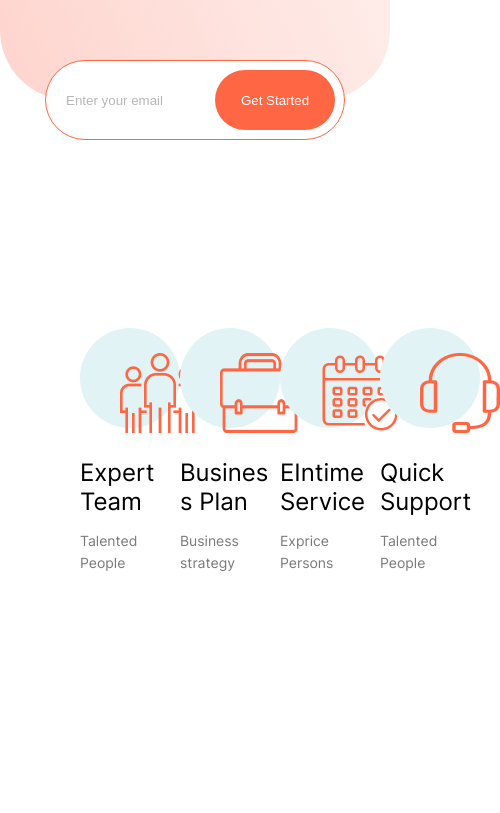
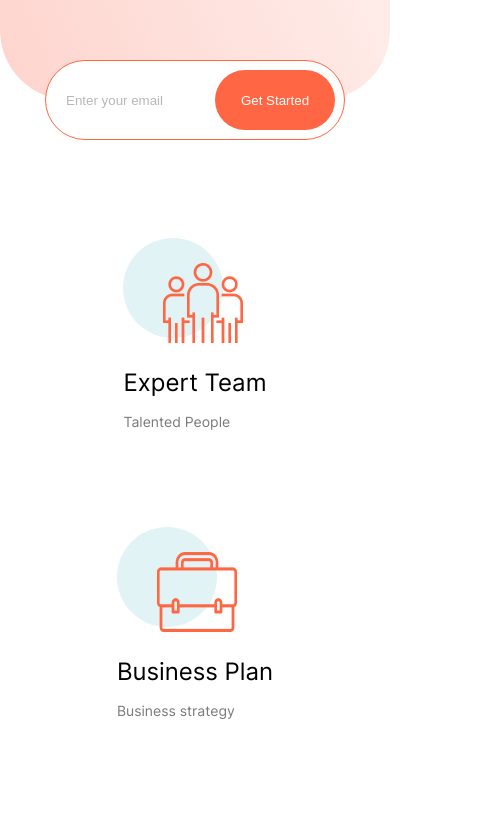
Before and after one commit to dworker863/Dudeshape, a website: page assets/index.html in a window 390 px wide. Shown: the part 800-1613 px from the top of the page, 500 px wide, since content can reach past the window. Before the commit the page ends 1571 px from the top, so only its background shows below. Drawn offline with Linux system fonts and the light colour scheme; files whose address does not match are found by name.

Commit message:
Benefits section all screens

```diff
--- a/assets/scss/_media.scss
+++ b/assets/scss/_media.scss
@@ -115,6 +115,16 @@
     left: 50%;
     transform: translate(-316px);
   }
+
+  .benefits__wrapper {
+    display: grid;
+    grid-template-columns: 1fr 1fr;
+    grid-template-rows: 1fr 1fr;
+  }
+
+  .benefits__item {
+    margin: 0 auto;
+  }
 }
 
 @media (max-width: 768px) {
@@ -196,6 +206,16 @@
     top: 50px;
     transform: translate(-200px);
   }
+
+  .benefits__wrapper {
+    grid-template-columns: 1fr;
+    grid-template-rows: 1fr 1fr 1fr 1fr;
+    padding-top: 100px;
+  }
+
+  .benefits__item {
+    margin-bottom: 80px;
+  }
 }
 
 @media (max-width: 526px) {
```
Also changed, not shown: assets/css/styles.min.css.
